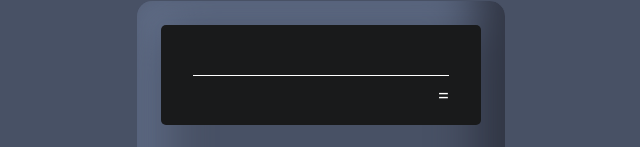
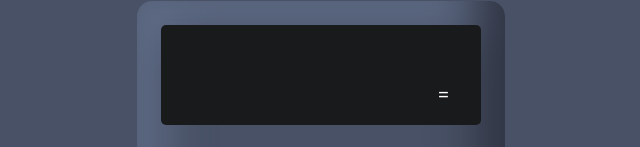
Before and after one commit to eridev14/calculadora, a website built with Vite: page index.html in a window 1280 px wide. Shown: the part 153-300 px from the top of the page, without its empty margins (319-959 px from the left). Built offline with nearby package versions, Linux system fonts and the light colour scheme.

Commit message:
remove top border

```diff
--- a/style.css
+++ b/style.css
@@ -62,7 +62,7 @@ body {
     line-height: 40px;
     overflow: hidden;
     /* border-bottom: 1px solid; */
-    border-top: 1px solid;
+    /* border-top: 1px solid; */
 }
 
 .main {
```
